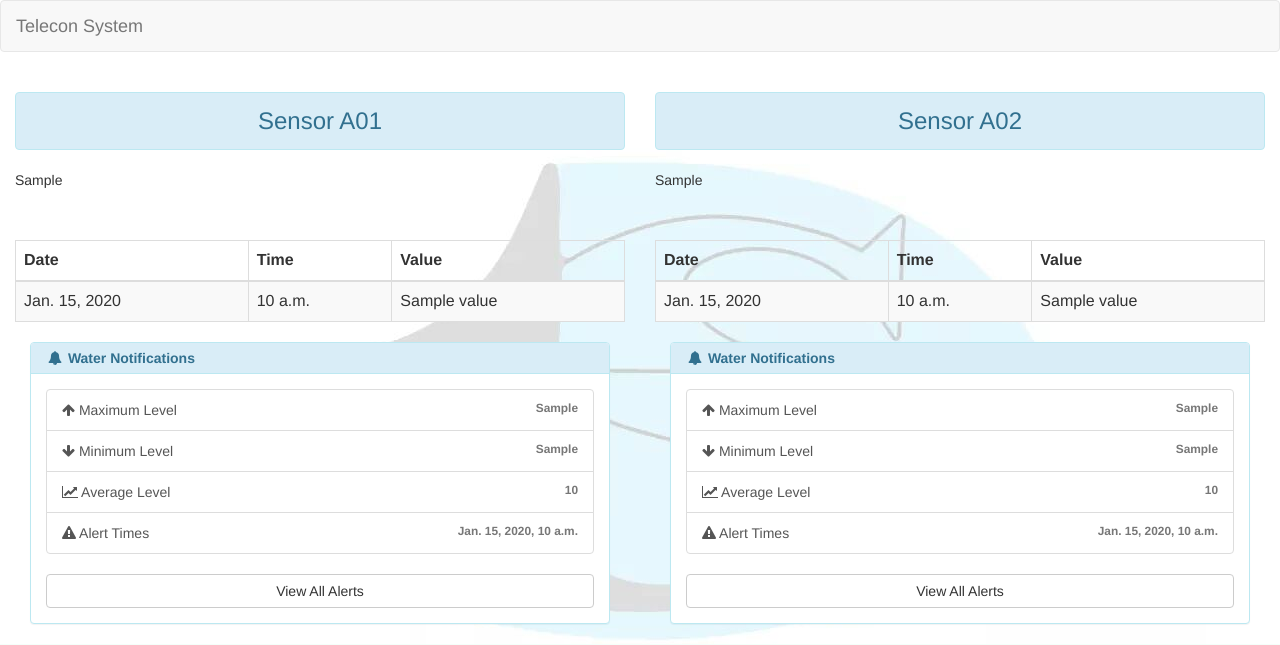
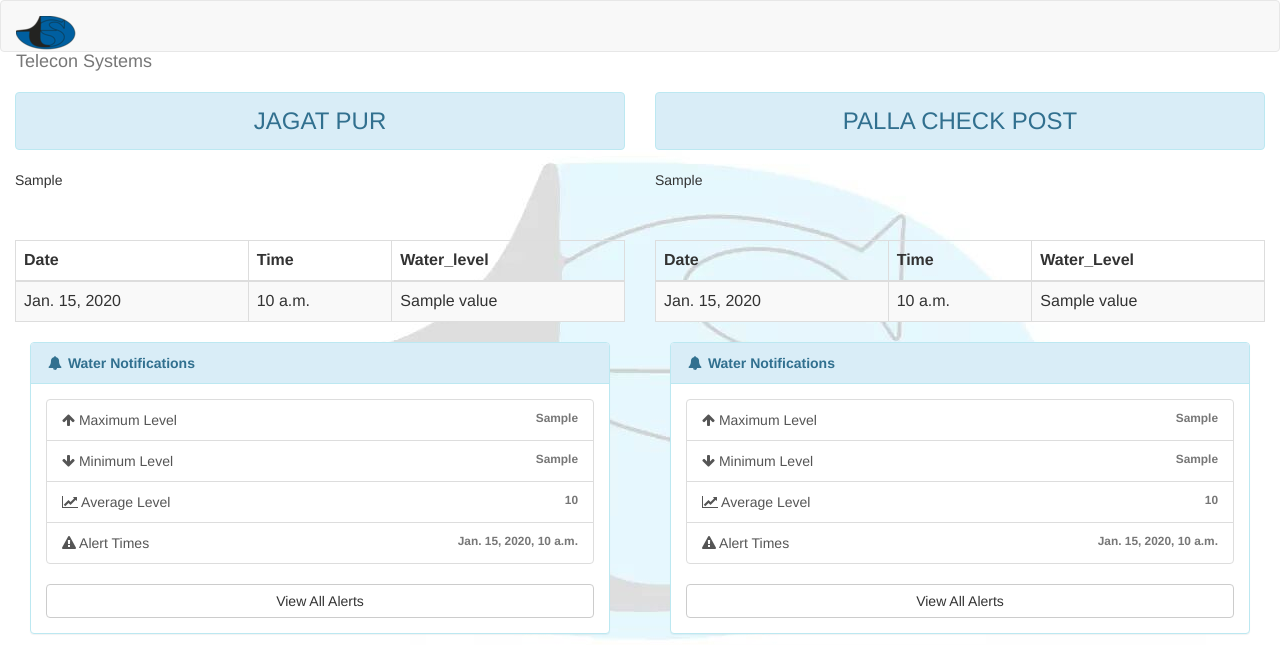
Before and after one commit to mikkujain/data_logger, a Django app: template templates/dashboard.html in a window 1280 px wide. Shown: the top 645 px of the page. Run offline with Django 3.2, Linux system fonts and the light colour scheme; the template is opened without the code that fills it: most values are stand-ins (such as "Sample title", 1, 10 or a date in 2020); some libraries are stand-ins or nearby versions.

Commit message:
added logo image in navbar

```diff
--- a/templates/dashboard.html
+++ b/templates/dashboard.html
@@ -8,28 +8,6 @@
         <script type="text/javascript">
             google.load("visualization", "1", {packages:["corechart"]});
         </script>
-        <style type="text/css">
-            .panel-heading {
-                padding: 5px 15px;
-                color: #1E90FF;
-            }
-
-            .panel-footer {
-                padding: 1px 15px;
-                /*color: #A0A0A0;*/
-                color: #1E90FF;
-            }
-
-            .profile-img {
-                width: 96px;
-                height: 96px;
-                margin: 0 auto 10px;
-                display: block;
-                -moz-border-radius: 50%;
-                -webkit-border-radius: 50%;
-                border-radius: 50%;
-            }
-        </style>
     </head>
     <body id='demo' background='{% static 'img/watermark.jpg'%}' style="background-repeat: no-repeat; background-attachment: fixed; background-position: 50% 50%;">
     {% include 'navbar.html' %}
@@ -42,7 +20,7 @@
                     {% endfor %}
                 {% endif %}
                 <div class="">
-                    <h3 class="text-center alert alert-info">Sensor A01</h3>
+                    <h3 class="text-center alert alert-info">JAGAT PUR</h3>
                 </div>
                 <div class="chart">
                     {% if chart %}
@@ -58,7 +36,7 @@
                                 <tr>
                                     <th>Date</th>
                                     <th>Time</th>
-                                    <th>Value</th>
+                                    <th>Water_level</th>
                                 </tr>
                             </thead>
                             <tbody>
@@ -119,7 +97,7 @@
                     {% endfor %}
                 {% endif %}
                 <div class="">
-                    <h3 class="text-center alert alert-info">Sensor A02</h3>
+                    <h3 class="text-center alert alert-info">PALLA CHECK POST</h3>
                 </div>
                 <div class="chart">
                     {% if chart1 %}
@@ -136,7 +114,7 @@
                                 <tr>
                                     <th>Date</th>
                                     <th>Time</th>
-                                    <th>Value</th>
+                                    <th>Water_Level</th>
                                 </tr>
                             </thead>
                             <tbody>
--- a/templates/navbar.html
+++ b/templates/navbar.html
@@ -1,4 +1,5 @@
 {% load staticfiles %}
+<body>
 <nav class="navbar navbar-default">
 	<div class="container-fluid">
 	<!-- Brand and toggle get grouped for better mobile display -->
@@ -9,7 +10,7 @@
 	    <span class="icon-bar"></span>
 	    <span class="icon-bar"></span>
 	  </button>
-	  <a class="navbar-brand" href="/">Telecon System</a>
+	  <a class="navbar-brand" href="/"><img src="{% static 'img/logo.png' %}" class="img-responsive"/>Telecon Systems</a>
 	</div>
 
 	<!-- Collect the nav links, forms, and other content for toggling -->
```
Also changed, not shown: devices/models.py (line endings or trailing spaces), static/bootstrap/css/bootstrap.min.css, static/img/logo.png (added).
